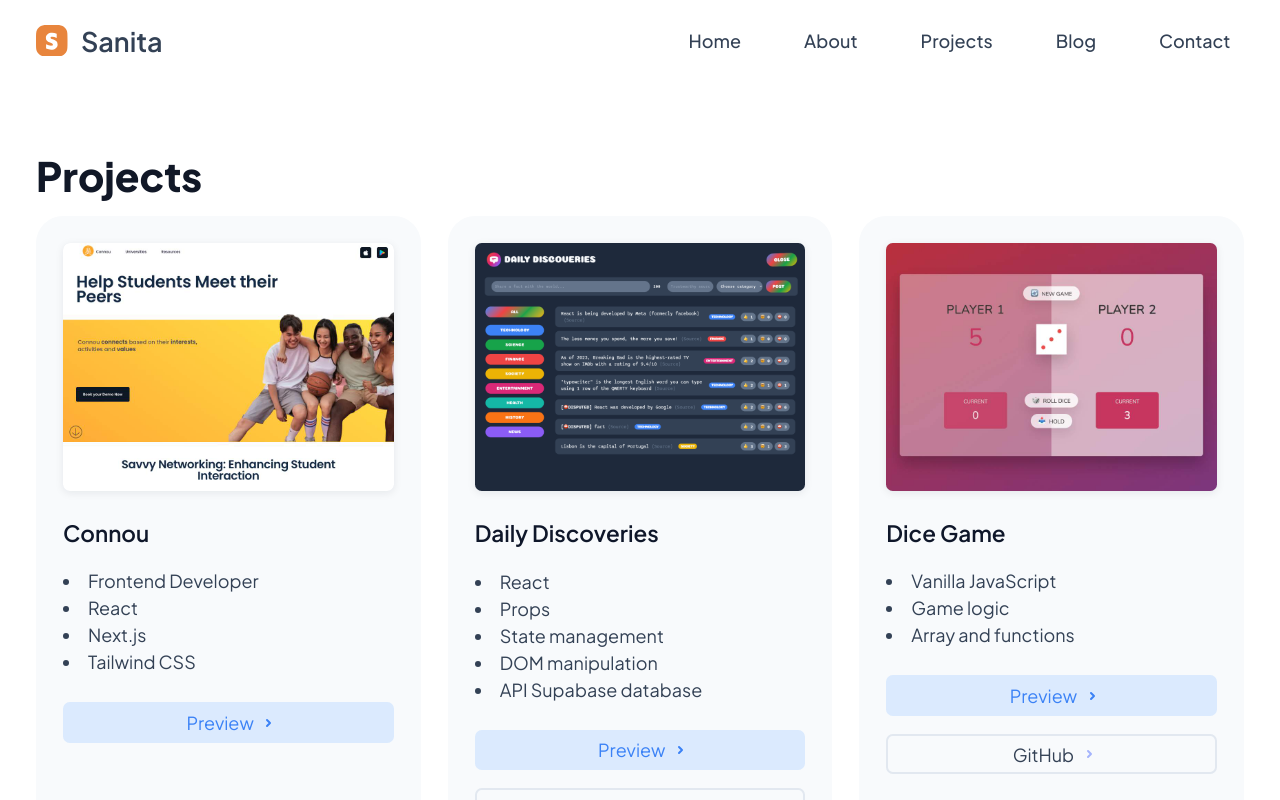
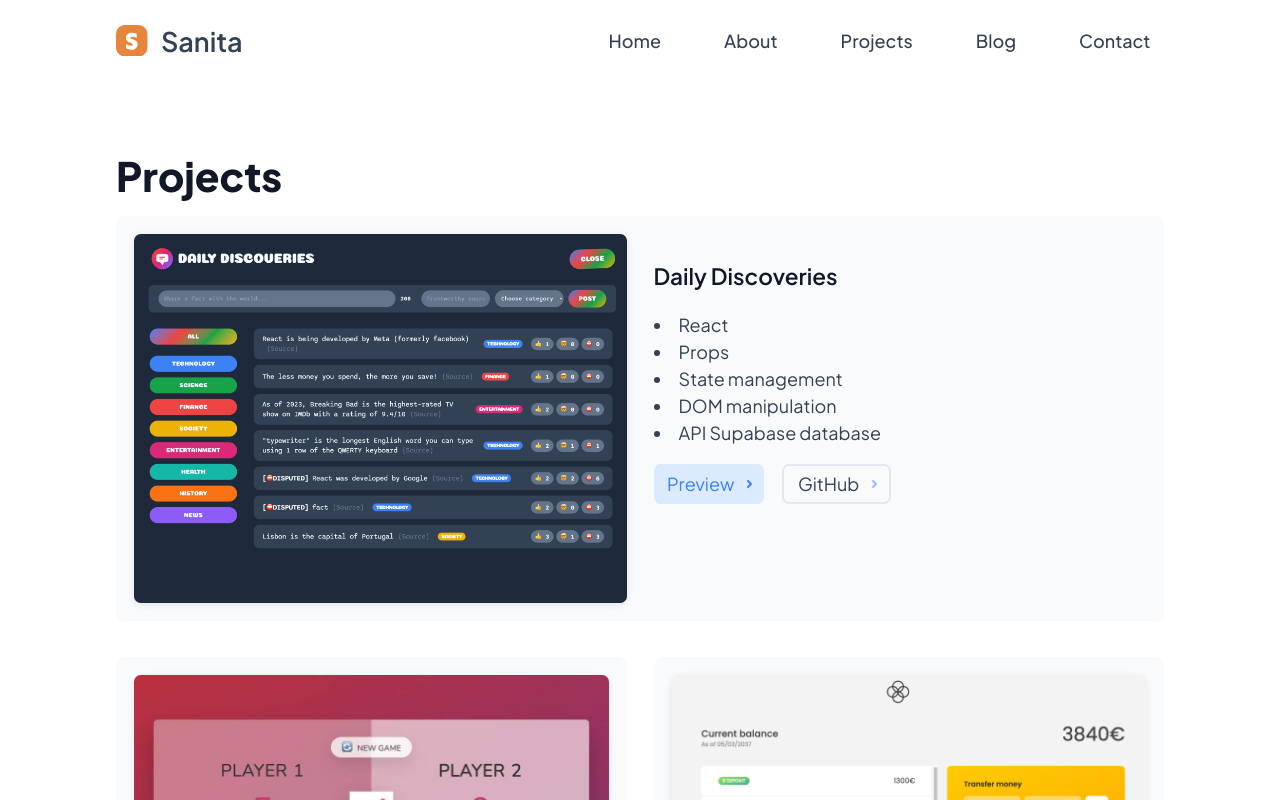
Before and after one commit to sanicodeplayground/portfolio2024, a React (Vite) app: page /projects in a window 1280 px wide. Shown: the top 800 px of the page. Built offline with nearby package versions, Linux system fonts and the light colour scheme.

Commit message:
update portfolio layout

```diff
--- a/index.html
+++ b/index.html
@@ -11,8 +11,8 @@
     />
     <title>Sanita Gailuma - Frontend Developer - Portfolio 2024</title>
   </head>
-  <body>
-    <div id="root" class="bg-white dark:bg-gray-900"></div>
+  <body class="bg-white dark:bg-gray-900">
+    <div id="root" class="lg:max-w-[1120px] mx-auto"></div>
     <script type="module" src="/src/main.jsx"></script>
   </body>
 </html>
--- a/src/App.jsx
+++ b/src/App.jsx
@@ -17,7 +17,7 @@ const basename = process.env.NODE_ENV === "production" ? "/" : "/";
 const App = () => {
   return (
     <Router basename={basename}>
-      <div class="text-slate-700 dark:text-slate-300">
+      <div className="text-slate-700 dark:text-slate-300">
         <Header />
         <Routes>
           <Route path="/" element={<HomePage />} />
--- a/src/components/Bio.jsx
+++ b/src/components/Bio.jsx
@@ -3,33 +3,21 @@ function Bio() {
   return (
     <section>
       <div className="container gap-16 items-center py-16 lg:grid lg:grid-cols-2">
-        <div className=" ">
-          <h2 className="mb-4 text-4xl  font-extrabold text-gray-900 dark:text-white">
-            My Skills
+        <div>
+          <h2 className="mb-4 text-4xl font-extrabold text-gray-900 dark:text-white">
+            About me
           </h2>
-          <h4 className="mb-4 text-xl  font-extrabold text-gray-900 dark:text-white">
-            I love building stuff 📱
-          </h4>
-          <ul className="text-gray-900 dark:text-white text-sm font-normal  *:bg-cyan-200 *:dark:bg-cyan-900 *:rounded-md flex gap-2 flex-wrap  *:py-2 *:px-2 ">
-            <li>JavaScript</li>
-            <li>Typescript</li>
-            <li>React</li>
-            <li>HTML</li>
-            <li>CSS</li>
-            <li>Next.js</li>
-          </ul>
           <p className="my-4">
-            I'm a FrontEnd developer with a love for technology and creativity,
-            currently working at Connou. My Masters in Law and Business have
-            equipped me with excellent problem-solving and communication skills.
-            I am eager to learn and adapt in the ever-evolving tech world.
+            I'm Sani. I've been close to a computer since an early age, and been
+            passionate about it ever since. I have a Masters in Business and
+            Law. When I'm not programming I'm hiking or practising kickboxing.
           </p>
           <p>
             <Link
               to="/about"
               className="inline-flex items-center font-medium text-blue-600 dark:text-blue-300 hover:underline"
             >
-              Keep reading my bio
+              More about me
               <svg
                 className="ml-2 w-4 h-4"
                 fill="currentColor"
@@ -37,23 +25,18 @@ function Bio() {
                 xmlns="http://www.w3.org/2000/svg"
               >
                 <path
-                  fill-rule="evenodd"
+                  fillRule="evenodd"
                   d="M10.293 3.293a1 1 0 011.414 0l6 6a1 1 0 010 1.414l-6 6a1 1 0 01-1.414-1.414L14.586 11H3a1 1 0 110-2h11.586l-4.293-4.293a1 1 0 010-1.414z"
-                  clip-rule="evenodd"
+                  clipRule="evenodd"
                 ></path>
               </svg>
             </Link>
           </p>
         </div>
-        <div className="grid grid-cols-2 gap-4 mt-8">
+        <div className="mt-8">
           <img
             className="w-full rounded-lg"
-            src="https://ik.imagekit.io/rk9j9vsvji/sanicodeplayground/profilePicture.jpg?updatedAt=1710873617214"
-            alt="Profile"
-          />
-          <img
-            className="mt-4 w-full lg:mt-10 rounded-lg"
-            src="https://ik.imagekit.io/rk9j9vsvji/sanicodeplayground/hands.avif?updatedAt=1710873617353"
+            src="../images/profilePicture2.png"
             alt="Profile"
           />
         </div>
--- a/src/components/BlogCards.jsx
+++ b/src/components/BlogCards.jsx
@@ -77,7 +77,7 @@ function BlogCards() {
                     xmlns="http://www.w3.org/2000/svg"
                   >
                     <path
-                      fill-rule="evenodd"
+                      fillRule="evenodd"
                       d="M10.293 3.293a1 1 0 011.414 0l6 6a1 1 0 010 1.414l-6 6a1 1 0 01-1.414-1.414L14.586 11H3a1 1 0 110-2h11.586l-4.293-4.293a1 1 0 010-1.414z"
                       clip-rule="evenodd"
                     ></path>
--- a/src/components/Hero.jsx
+++ b/src/components/Hero.jsx
@@ -1,45 +1,56 @@
 function Hero() {
   return (
-    <section className="bg-slate-50 dark:bg-blue-900">
+    <section>
       <div className="container py-16">
         <div className="max-w-screen-md">
           <h2 className="mb-4 text-4xl font-extrabold text-gray-900 dark:text-white group hover:text-gray-900 dark:hover:text-white after:inline-block after:w-[100px]">
             Hi, I'm Sanita
           </h2>
           <p className="mb-8 text-lg max-w-md">
-            I'm a FrontEnd Developer based in Bristol. Passionate about creating
-            meaningful products for people. <br /> I'm a lifelong learner! 🎓
+            A self-taught Developer based in Bristol. Passionate about creating
+            meaningful products for people.
           </p>
-          <div className="flex sm:space-y-0 gap-3 md:gap-3 flex-1">
+          <p>
+            <span>🚀</span> Currently specialising in Frontend (React /
+            JavaScript)
+          </p>
+          <p>
+            <span>⚡</span> Frontend Developer at{" "}
+            <a href="https://connou.app" target="_blank" className="underline">
+              Connou
+            </a>
+          </p>
+          <div className="flex sm:space-y-0 gap-3 md:gap-3 flex-1 mt-6">
+            <button className="transition ease-in-out duration-300 align-middle select-none text-center text-xs py-2 px-4 rounded-sm bg-slate-200 hover:bg-slate-300 dark:bg-blue-800 dark:hover:bg-blue-700">
               <a
                 href="https://github.com/sanicodeplayground"
-              target="_blank"
-              aria-labelledby="GithubLogo"
-              title="Github profile"
-              className="inline-flex items-center justify-center px-4 py-4 text-gray-900 border border-gray-300 rounded-full focus:ring-4 focus:ring-gray-100 dark:text-white dark:border-slate-500 dark:focus:ring-gray-600 transition ease-in-out hover:scale-110 duration-300 dark:hover:border-blue-700"
+                className="flex gap-1"
               >
+                <span>
                   <svg
-                className="w-6"
+                    className="w-4"
                     fill="currentColor"
                     viewBox="0 0 24 24"
                     aria-hidden="true"
                   >
                     <path
-                  fill-rule="evenodd"
+                      fillRule="evenodd"
                       d="M12 2C6.477 2 2 6.484 2 12.017c0 4.425 2.865 8.18 6.839 9.504.5.092.682-.217.682-.483 0-.237-.008-.868-.013-1.703-2.782.605-3.369-1.343-3.369-1.343-.454-1.158-1.11-1.466-1.11-1.466-.908-.62.069-.608.069-.608 1.003.07 1.531 1.032 1.531 1.032.892 1.53 2.341 1.088 2.91.832.092-.647.35-1.088.636-1.338-2.22-.253-4.555-1.113-4.555-4.951 0-1.093.39-1.988 1.029-2.688-.103-.253-.446-1.272.098-2.65 0 0 .84-.27 2.75 1.026A9.564 9.564 0 0112 6.844c.85.004 1.705.115 2.504.337 1.909-1.296 2.747-1.027 2.747-1.027.546 1.379.202 2.398.1 2.651.64.7 1.028 1.595 1.028 2.688 0 3.848-2.339 4.695-4.566 4.943.359.309.678.92.678 1.855 0 1.338-.012 2.419-.012 2.747 0 .268.18.58.688.482A10.019 10.019 0 0022 12.017C22 6.484 17.522 2 12 2z"
-                  clip-rule="evenodd"
+                      clipRule="evenodd"
                     />
                   </svg>
+                </span>
+                Github
               </a>
+            </button>
+            <button className="transition ease-in-out duration-300 align-middle select-none text-center text-xs py-2 px-4 rounded-sm bg-slate-200 hover:bg-slate-300 dark:bg-blue-800 dark:hover:bg-blue-700">
               <a
                 href="https://www.linkedin.com/in/sgailu/"
-              target="_blank"
-              aria-labelledby="LinkedInLogo"
-              title="LinkIn profile"
-              className="inline-flex items-center justify-center px-4 py-4 text-gray-900 border border-gray-300 rounded-full focus:ring-4 focus:ring-gray-100 dark:text-white dark:border-slate-500 dark:focus:ring-gray-600 transition ease-in-out hover:scale-110 duration-300 dark:hover:border-blue-700"
+                className="flex gap-1"
               >
+                <span>
                   <svg
-                className="w-6"
+                    className="w-3"
                     fill="currentColor"
                     viewBox="0 0 24 24"
                     aria-hidden="true"
@@ -48,28 +59,10 @@ function Hero() {
                     <path d="M1.3676 9.87604H5.96259V23.8H1.3676V9.87604Z" />
                     <path d="M13.3605 9.87604H8.76554V23.8H13.3605C13.3605 23.8 13.3605 19.4165 13.3605 16.6758C13.3605 15.0308 13.9222 13.3785 16.1635 13.3785C18.6964 13.3785 18.6811 15.5313 18.6693 17.1991C18.6539 19.3792 18.6907 21.6039 18.6907 23.8H23.2857V16.4512C23.2468 11.7588 22.0241 9.5967 18.0015 9.5967C15.6126 9.5967 14.1318 10.6812 13.3605 11.6624V9.87604Z" />
                   </svg>
+                </span>
+                LinkedIn
               </a>
-            <a
-              href="./images/Sanita-Gailuma-2024.pdf"
-              target="_blank"
-              aria-labelledby="Download Resume"
-              title="Download Sanita Resume"
-              className="inline-flex items-center justify-center px-4 py-4 text-gray-900 border border-gray-300 rounded-full focus:ring-4 focus:ring-gray-100 dark:text-white dark:border-slate-500 dark:focus:ring-gray-600 transition ease-in-out hover:scale-110 duration-300 dark:hover:border-blue-700"
-            >
-              <svg
-                className="w-6"
-                fill="currentColor"
-                viewBox="0 0 24 24"
-                aria-hidden="true"
-              >
-                <path
-                  fill-rule="evenodd"
-                  d="M5.625 1.5H9a3.75 3.75 0 0 1 3.75 3.75v1.875c0 1.036.84 1.875 1.875 1.875H16.5a3.75 3.75 0 0 1 3.75 3.75v7.875c0 1.035-.84 1.875-1.875 1.875H5.625a1.875 1.875 0 0 1-1.875-1.875V3.375c0-1.036.84-1.875 1.875-1.875Zm5.845 17.03a.75.75 0 0 0 1.06 0l3-3a.75.75 0 1 0-1.06-1.06l-1.72 1.72V12a.75.75 0 0 0-1.5 0v4.19l-1.72-1.72a.75.75 0 0 0-1.06 1.06l3 3Z"
-                  clip-rule="evenodd"
-                />
-                <path d="M14.25 5.25a5.23 5.23 0 0 0-1.279-3.434 9.768 9.768 0 0 1 6.963 6.963A5.23 5.23 0 0 0 16.5 7.5h-1.875a.375.375 0 0 1-.375-.375V5.25Z" />
-              </svg>
-            </a>
+            </button>
           </div>
         </div>
       </div>
--- /dev/null
+++ b/src/components/ProjectFeatured.jsx
@@ -0,0 +1,87 @@
+import projects from "./ProjectsData";
+
+function ProjectFeatured() {
+  const featuredProject = projects.find((project) => project.highlight);
+
+  return (
+    <div>
+      {featuredProject && (
+        <div className="transition ease-in-out duration-700 rounded-lg bg-slate-50 p-4 dark:bg-slate-800/80 dark:highlight-white/5 hover:bg-slate-100 dark:hover:bg-slate-700/50 lg:col-span-full lg:flex lg:gap-6 mb-8">
+          <div className="flex-1 rounded-md transform overflow-hidden shadow-[0_2px_8px_rgba(15,23,42,0.08)] bg-slate-200 dark:bg-slate-700">
+            <a
+              href={featuredProject.previewURL}
+              target="_blank"
+              title={featuredProject.title}
+            >
+              <img
+                src={featuredProject.image}
+                alt={featuredProject.title}
+                className="w-full h-full"
+              />
+            </a>
+          </div>
+          <div className="flex-1 mt-6">
+            <h3 className="text-sm leading-6 text-slate-900 dark:text-white font-semibold  md:text-xl mb-4 ">
+              {featuredProject.title}
+            </h3>
+            <ul className="list-disc list-inside my-4">
+              {featuredProject.description.map((item, index) => (
+                <li key={index}>{item}</li>
+              ))}
+            </ul>
+            <div className="grid lg:flex lg:items-center lg:gap-4 ">
+              {featuredProject.previewURL && (
+                <a
+                  className="inline-flex items-center justify-center h-9 rounded-md whitespace-nowrap px-3 focus:outline-none focus:ring-2 text-blue-500 bg-blue-100 hover:bg-blue-200 hover:text-blue-600 focus:ring-indigo-500 dark:bg-blue-800  dark:hover:bg-blue-600  dark:focus:ring-slate-500 dark:text-slate-300 dark:hover:text-slate-100"
+                  href={featuredProject.previewURL}
+                  target="_blank"
+                  title={featuredProject.title}
+                >
+                  Preview<span className="sr-only"></span>
+                  <svg
+                    className="overflow-visible ml-3 text-blue-500 group-hover:text-indigo-400 dark:text-blue-400 dark:group-hover:text-slate-400"
+                    width="3"
+                    height="6"
+                    viewBox="0 0 3 6"
+                    fill="none"
+                    stroke="currentColor"
+                    strokeWidth="2"
+                    strokeLinecap="round"
+                    strokeLinejoin="round"
+                  >
+                    <path d="M0 0L3 3L0 6"></path>
+                  </svg>
+                </a>
+              )}
+
+              {featuredProject.githubURL && (
+                <a
+                  className="inline-flex items-center justify-center h-9 rounded-md whitespace-nowrap px-3 focus:outline-none focus:ring-2 border-solid border-2 border-slate-200 dark:border-slate-700 hover:border-slate-300  focus:ring-indigo-500 dark:bg-slate-800  dark:hover:bg-slate-600  dark:focus:ring-slate-500 mt-4 lg:mt-0"
+                  href={featuredProject.githubURL}
+                  target="_blank"
+                  title={featuredProject.title}
+                >
+                  GitHub<span className="sr-only"></span>
+                  <svg
+                    className="overflow-visible ml-3 text-indigo-300 group-hover:text-indigo-400 dark:text-slate-500 dark:group-hover:text-slate-400"
+                    width="3"
+                    height="6"
+                    viewBox="0 0 3 6"
+                    fill="none"
+                    stroke="currentColor"
+                    strokeWidth="2"
+                    strokeLinecap="round"
+                    strokeLinejoin="round"
+                  >
+                    <path d="M0 0L3 3L0 6"></path>
+                  </svg>
+                </a>
+              )}
+            </div>
+          </div>
+        </div>
+      )}
+    </div>
+  );
+}
+export default ProjectFeatured;
--- a/src/components/Projects.jsx
+++ b/src/components/Projects.jsx
@@ -1,7 +1,8 @@
 import projects from "./ProjectsData";
+import ProjectFeatured from "./ProjectFeatured";
 
 function Projects() {
-
+  const regularProject = projects.filter((project) => !project.highlight);
 
   return (
     <section>
@@ -9,13 +10,20 @@ function Projects() {
         <h2 className="mb-4 text-4xl font-extrabold text-gray-900 dark:text-white">
           Projects
         </h2>
-
+        <ProjectFeatured />
         {/* Projects grid */}
-        <ul className="grid grid-cols-1 gap-6 sm:grid-cols-2 lg:grid-cols-3 pb-20">
-          {projects.map((project) => (
-            <li key={project.id} className="transition ease-in-out duration-700 rounded-3xl bg-slate-50 p-6 dark:bg-slate-800/80 dark:highlight-white/5 hover:bg-slate-100 dark:hover:bg-slate-700/50 ">
+        <ul className="grid grid-cols-1 gap-6 sm:grid-cols-2">
+          {regularProject.map((project) => (
+            <li
+              key={project.id}
+              className="transition ease-in-out duration-700 rounded-lg bg-slate-50 p-4 dark:bg-slate-800/80 dark:highlight-white/5 hover:bg-slate-100 dark:hover:bg-slate-700/50"
+            >
               <div className="rounded-md transform overflow-hidden shadow-[0_2px_8px_rgba(15,23,42,0.08)] bg-slate-200 dark:bg-slate-700">
-            <a href={project.previewURL} target="_blank" title={project.title}>
+                <a
+                  href={project.previewURL}
+                  target="_blank"
+                  title={project.title}
+                >
                   <img
                     src={project.image}
                     alt={project.title}
@@ -28,59 +36,62 @@ function Projects() {
                   {project.title}
                 </h3>
                 <ul className="list-disc list-inside my-4">
-                {project.description.map((item) => (
-                  <li>{item}</li>
+                  {project.description.map((item, index) => (
+                    <li key={index}>{item}</li>
                   ))}
                 </ul>
                 <div className="grid">
-                {project.previewURL && (<a
-                  class="inline-flex items-center justify-center h-9 rounded-md whitespace-nowrap px-3 focus:outline-none focus:ring-2 text-blue-500 bg-blue-100 hover:bg-blue-200 hover:text-blue-600 focus:ring-indigo-500 dark:bg-blue-800  dark:hover:bg-blue-600  dark:focus:ring-slate-500 mt-2 dark:text-slate-300 dark:hover:text-slate-100"
+                  {project.previewURL && (
+                    <a
+                      className="inline-flex items-center justify-center h-9 rounded-md whitespace-nowrap px-3 focus:outline-none focus:ring-2 text-blue-500 bg-blue-100 hover:bg-blue-200 hover:text-blue-600 focus:ring-indigo-500 dark:bg-blue-800  dark:hover:bg-blue-600  dark:focus:ring-slate-500 mt-2 dark:text-slate-300 dark:hover:text-slate-100"
                       href={project.previewURL}
                       target="_blank"
                       title={project.title}
                     >
-                  Preview<span class="sr-only"></span>
+                      Preview<span className="sr-only"></span>
                       <svg
-                    class="overflow-visible ml-3 text-blue-500 group-hover:text-indigo-400 dark:text-blue-400 dark:group-hover:text-slate-400"
+                        className="overflow-visible ml-3 text-blue-500 group-hover:text-indigo-400 dark:text-blue-400 dark:group-hover:text-slate-400"
                         width="3"
                         height="6"
                         viewBox="0 0 3 6"
                         fill="none"
                         stroke="currentColor"
-                    stroke-width="2"
-                    stroke-linecap="round"
-                    stroke-linejoin="round"
+                        strokeWidth="2"
+                        strokeLinecap="round"
+                        strokeLinejoin="round"
                       >
                         <path d="M0 0L3 3L0 6"></path>
                       </svg>
-                </a>)}
+                    </a>
+                  )}
 
-                {project.githubURL && (<a
-                  class="inline-flex items-center justify-center h-9 rounded-md whitespace-nowrap px-3 focus:outline-none focus:ring-2 border-solid border-2 border-slate-200 dark:border-slate-700 hover:border-slate-300  focus:ring-indigo-500 dark:bg-slate-800  dark:hover:bg-slate-600  dark:focus:ring-slate-500 mt-4"
+                  {project.githubURL && (
+                    <a
+                      className="inline-flex items-center justify-center h-9 rounded-md whitespace-nowrap px-3 focus:outline-none focus:ring-2 border-solid border-2 border-slate-200 dark:border-slate-700 hover:border-slate-300  focus:ring-indigo-500 dark:bg-slate-800  dark:hover:bg-slate-600  dark:focus:ring-slate-500 mt-4"
                       href={project.githubURL}
                       target="_blank"
                       title={project.title}
                     >
-                  GitHub<span class="sr-only"></span>
+                      GitHub<span className="sr-only"></span>
                       <svg
-                    class="overflow-visible ml-3 text-indigo-300 group-hover:text-indigo-400 dark:text-slate-500 dark:group-hover:text-slate-400"
+                        className="overflow-visible ml-3 text-indigo-300 group-hover:text-indigo-400 dark:text-slate-500 dark:group-hover:text-slate-400"
                         width="3"
                         height="6"
                         viewBox="0 0 3 6"
                         fill="none"
                         stroke="currentColor"
-                    stroke-width="2"
-                    stroke-linecap="round"
-                    stroke-linejoin="round"
+                        strokeWidth="2"
+                        strokeLinecap="round"
+                        strokeLinejoin="round"
                       >
                         <path d="M0 0L3 3L0 6"></path>
                       </svg>
-                </a>)}
-
+                    </a>
+                  )}
                 </div>
               </div>
             </li>
-          ) )}
+          ))}
         </ul>
       </div>
     </section>
--- a/src/components/ProjectsData.jsx
+++ b/src/components/ProjectsData.jsx
@@ -1,11 +1,4 @@
 const projects = [
-  {
-    id: "connou",
-    image: "./images/portfolio/portfolioConnou.jpg",
-    title: "Connou",
-    previewURL: "https://connou.app",
-    description: ["Frontend Developer", "React", "Next.js", "Tailwind CSS"],
-  },
   {
     id: "facts",
     image: "./images/portfolio/portfolioDailyDiscoveries.png",
@@ -19,6 +12,7 @@ const projects = [
       "DOM manipulation",
       "API Supabase database",
     ],
+    highlight: true,
   },
   {
     id: "dice-game",
--- a/src/pages/BlogArticle1.jsx
+++ b/src/pages/BlogArticle1.jsx
@@ -73,7 +73,7 @@ function BlogArticle() {
                 <path
                   fill-rule="evenodd"
                   d="M10.293 3.293a1 1 0 011.414 0l6 6a1 1 0 010 1.414l-6 6a1 1 0 01-1.414-1.414L14.586 11H3a1 1 0 110-2h11.586l-4.293-4.293a1 1 0 010-1.414z"
-                  clip-rule="evenodd"
+                  clipRule="evenodd"
                 ></path>
               </svg>
             </a>
```
Also changed, not shown: src/components/Footer.jsx (+6 -7 lines), src/components/Header.jsx (+5 -5 lines), public/images/profilePicture2.png (added). Lines whose indentation alone changed are shown as unchanged.
